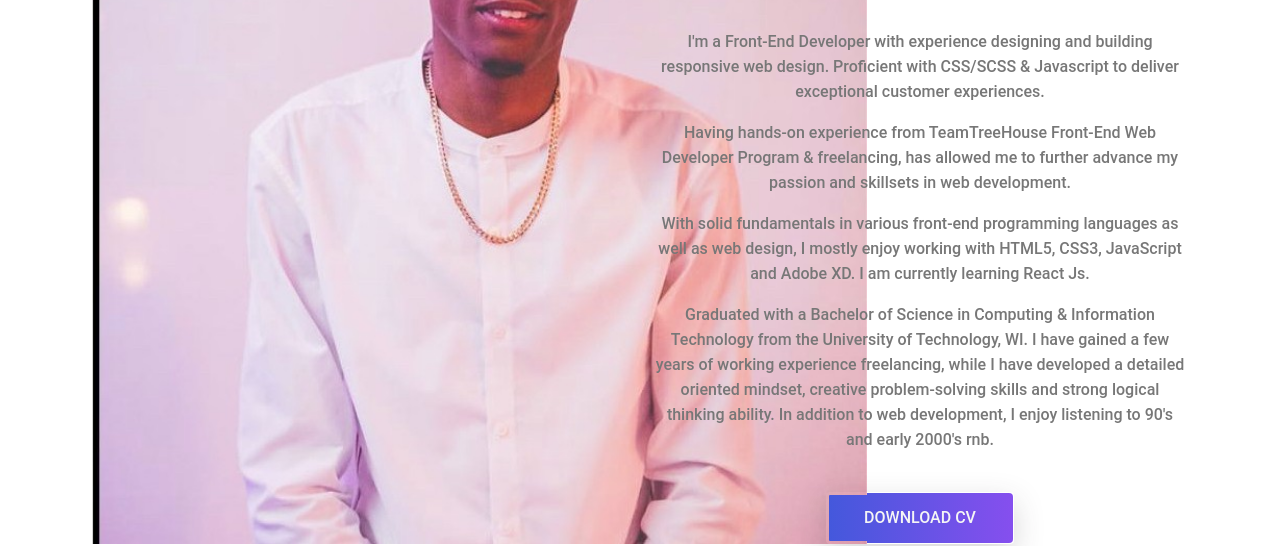
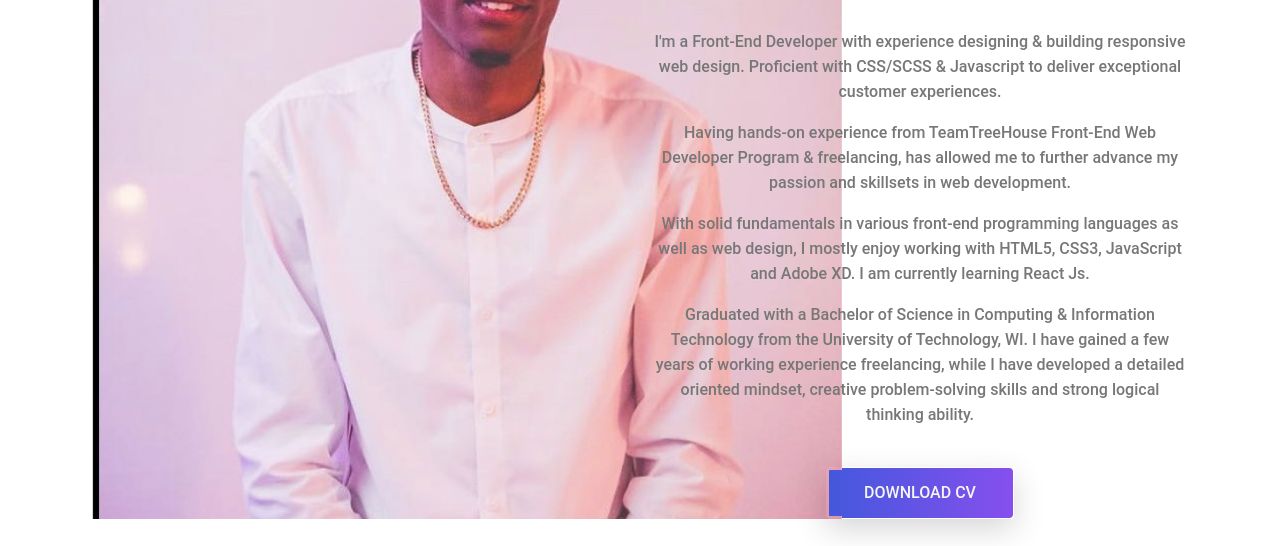
Before and after one commit to ShawaynePowell/shawaynepowell.github.io, a plain HTML site: page index.html in a window 1280 px wide. Shown: the part 1021-1567 px from the top of the page. Drawn offline with Linux system fonts and the light colour scheme.

Commit message:
Update index.html

```diff
--- a/index.html
+++ b/index.html
@@ -90,7 +90,7 @@
                         </h2>
                         <div class="paragraph py-4">
                             <p class="para">
-                                I'm a Front-End Developer with experience designing and building responsive
+                                I'm a Front-End Developer with experience designing & building responsive
                                 web design. Proficient with CSS/SCSS & Javascript to deliver exceptional
                                 customer experiences.
                             </p>
@@ -105,8 +105,7 @@
                             <p class="para">
                                 Graduated with a Bachelor of Science in Computing & Information Technology from the University of Technology, WI.
                                 I have gained a few years of working experience freelancing, while I have developed a detailed oriented mindset,
-                                creative problem-solving skills and strong logical thinking ability. In addition to web development, I enjoy
-                                listening to 90's and early 2000's rnb.
+                                creative problem-solving skills and strong logical thinking ability.
                             </p>
                         </div><!--</paragrapgh>-->
                         <a href="./documents/Front-End-Developer.pdf" download="Front-End Dev Resume Shawayne.pdf">
```
